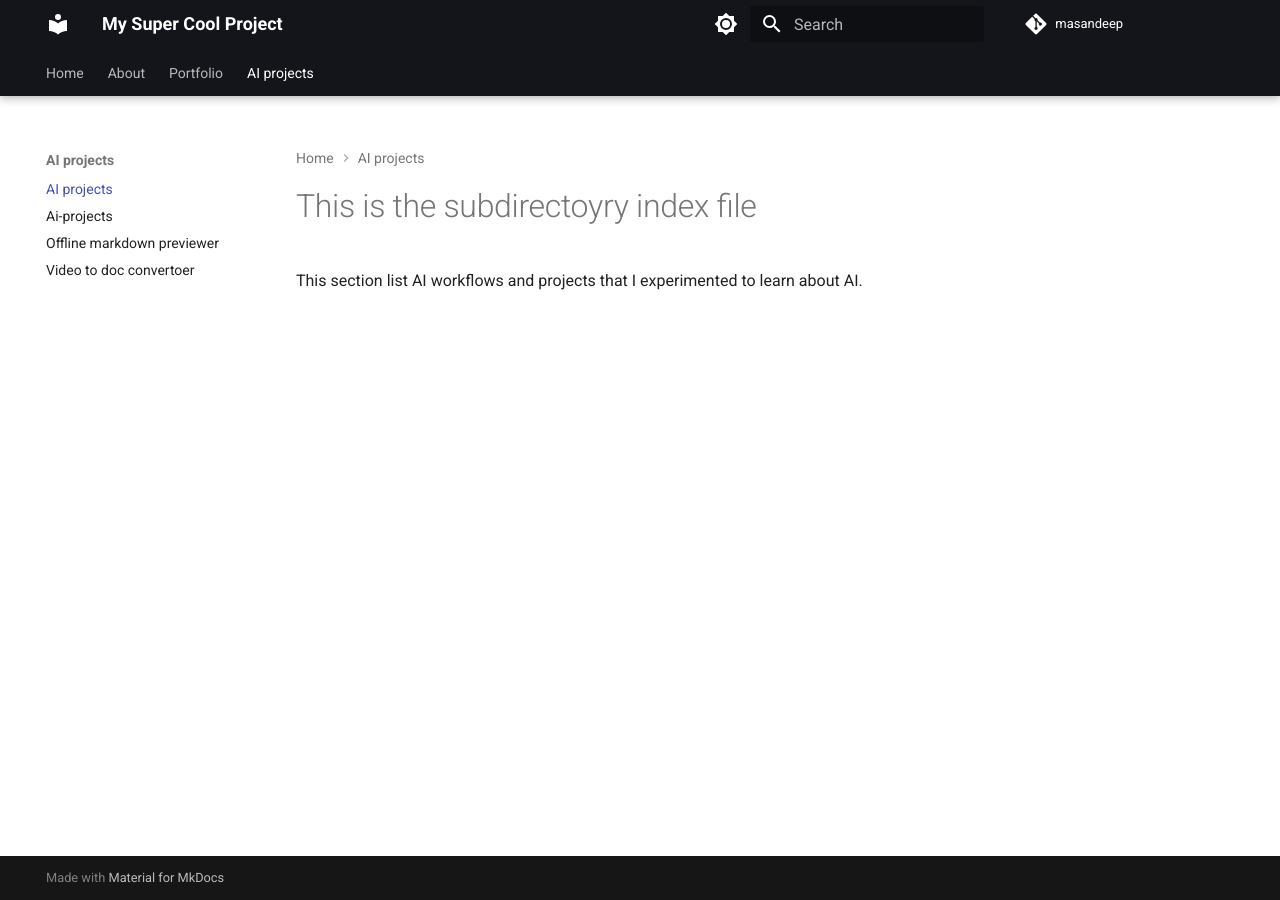
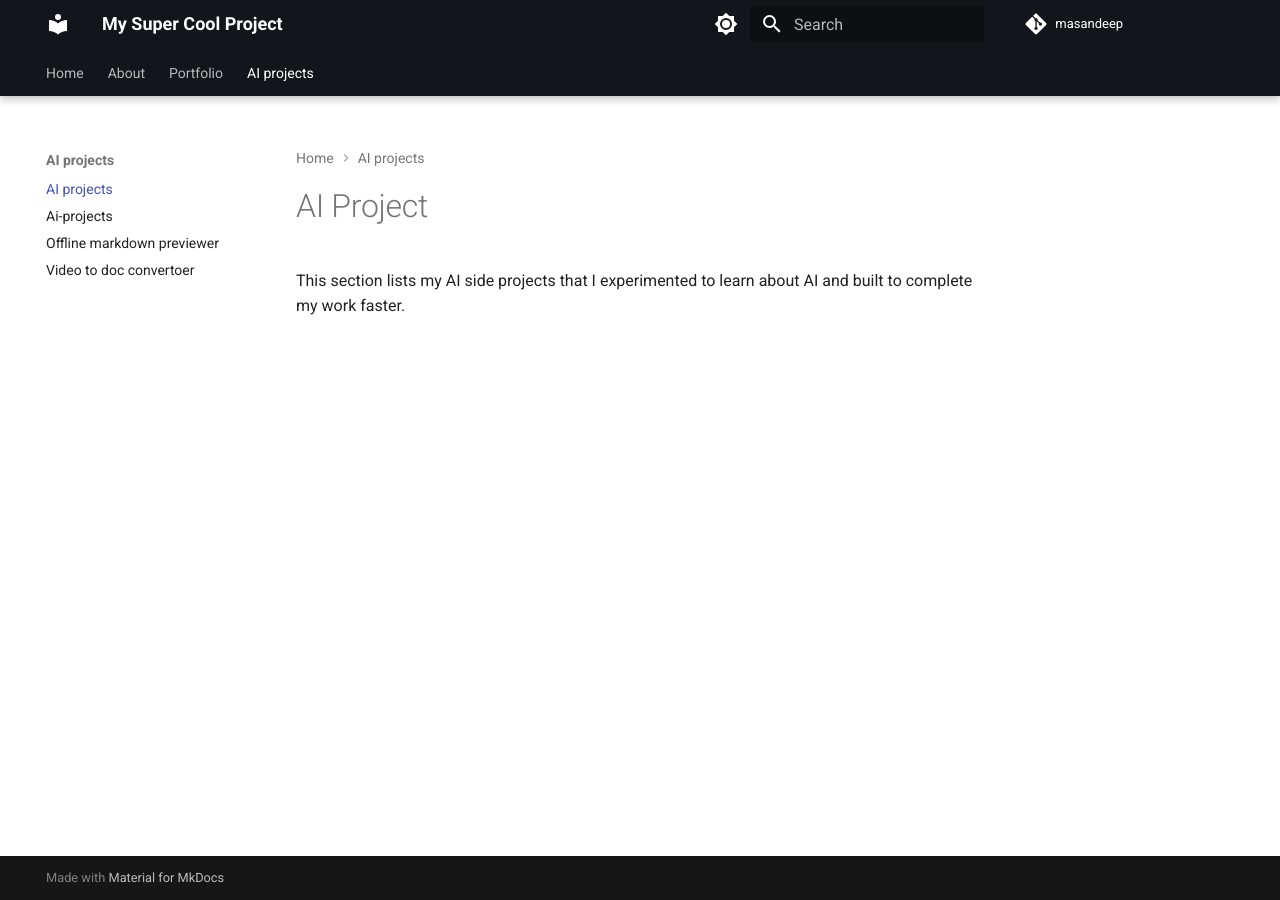
Before and after one commit to sandeep280993/masandeep, an MkDocs documentation site: the page built from docs/ai-projects/index.md, in a window 1280 px wide. Built offline with MkDocs 1.6.1 and Material for MkDocs 9.7.7, drawn with Linux system fonts in a browser that asks for light colours; comment, search, counter and statistics services are not loaded.

Commit message:
Update index.md

```diff
--- a/docs/ai-projects/index.md
+++ b/docs/ai-projects/index.md
@@ -1,3 +1,7 @@
-# This is the subdirectoyry index file
+<!-- # This is the subdirectoyry index file
 
-This section list AI workflows and projects that I experimented to learn about AI.
+This section list AI workflows and projects that I experimented to learn about AI. -->
+
+# AI Project
+
+This section lists my AI side projects that I experimented to learn about AI and built to complete my work faster.
```
